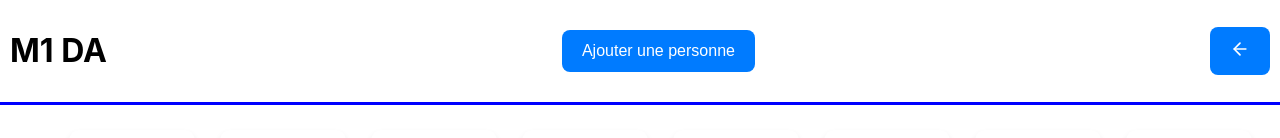
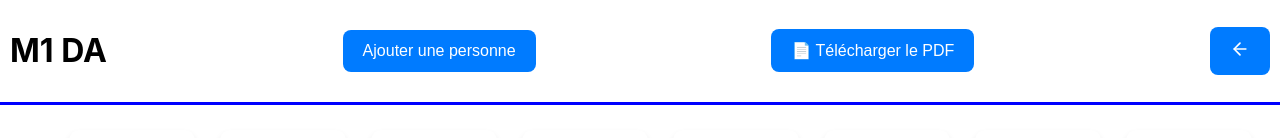
Before and after one commit to lugmog2728/TypeScript-Trombinoscope-GARDANNE_MATHON, a React (Create React App) app: page /trombi/1 in a window 1280 px wide. Shown: the top 138 px of the page. Built offline with nearby package versions, Linux system fonts and the light colour scheme; grey boxes are pictures that could not be loaded.

Commit message:
✨ implement PdfGenerator component

```diff
--- a/package.json
+++ b/package.json
@@ -14,6 +14,8 @@
     "@types/node": "^16.18.126",
     "@types/react": "^19.0.10",
     "@types/react-dom": "^19.0.4",
+    "jspdf": "^3.0.1",
+    "jspdf-autotable": "^5.0.2",
     "lucide-react": "^0.483.0",
     "react": "^19.0.0",
     "react-dom": "^19.0.0",
@@ -46,5 +48,8 @@
       "last 1 firefox version",
       "last 1 safari version"
     ]
+  },
+  "devDependencies": {
+    "@types/jspdf": "^1.3.3"
   }
 }
--- a/src/TrombiPage.tsx
+++ b/src/TrombiPage.tsx
@@ -2,6 +2,7 @@ import React, { useState } from "react";
 import { useNavigate } from "react-router-dom";
 import { ArrowLeft } from "lucide-react";
 import PersonList from "./components/PersonList";
+import PdfGenerator from "./utils/PdfGenerator";
 import { Person } from "./types/Person";
 import { Trombi } from "./types/Trombi";
 import Modal from "./utils/Modal";
@@ -53,6 +54,7 @@ const TrombiPage: React.FC<TrombiProps> = ({ trombi }) => {
             <div className="header">
                 <h1>{trombi.name}</h1>
                 <button onClick={() => setShowModal(true)}>Ajouter une personne</button>
+                <PdfGenerator people={personList} />
                 <button onClick={() => navigate("/")} >
                     <ArrowLeft size={20} />
                 </button>
--- /dev/null
+++ b/src/utils/PdfGenerator.tsx
@@ -0,0 +1,92 @@
+import React from "react";
+import { jsPDF } from "jspdf";
+import "jspdf-autotable";
+import { Person } from "../types/Person"; // Import du type
+
+const loadImage = (url: string): Promise<HTMLImageElement> => {
+    return new Promise((resolve, reject) => {
+        const img = new Image();
+        img.crossOrigin = "Anonymous";
+        img.onload = () => resolve(img);
+        img.onerror = (e) => reject(e);
+        img.src = url;
+    });
+};
+
+interface PdfGeneratorProps {
+    people: Person[];
+}
+
+const PdfGenerator: React.FC<PdfGeneratorProps> = ({ people }) => {
+    const generatePDF = async () => {
+        const doc = new jsPDF({
+            orientation: "portrait",
+            unit: "mm",
+            format: "a4",
+        });
+
+        doc.setFontSize(22);
+        doc.text("Trombinoscope", 105, 15, { align: "center" });
+
+        doc.setFontSize(10);
+        doc.text(`Généré le : ${new Date().toLocaleDateString("fr-FR")}`, 105, 22, { align: "center" });
+
+        let margin = 10;
+        let currentY = 35;
+        const cardWidth = 40;
+        const cardHeight = 50;
+        const pageHeight = doc.internal.pageSize.getHeight();
+        const pageWidth = doc.internal.pageSize.getWidth();
+        const cardsPerRow = 4;
+        const spacing = (pageWidth - 2 * margin - cardsPerRow * cardWidth) / (cardsPerRow - 1);
+
+        for (let i = 0; i < people.length; i++) {
+            const person = people[i];
+            const col = i % cardsPerRow;
+            const row = Math.floor(i / cardsPerRow);
+
+            let x = margin + col * (cardWidth + spacing);
+            let y = currentY + row * (cardHeight + 8);
+
+            // Vérifier si on dépasse la page
+            if (y + cardHeight > pageHeight - margin) {
+                doc.addPage();
+                currentY = 30;
+                y = currentY;
+            }
+
+            // Carte
+            doc.setFillColor(245, 245, 245);
+            doc.roundedRect(x, y, cardWidth, cardHeight, 2, 2, "F");
+
+            // Image
+            try {
+                const img = await loadImage(person.photo);
+                doc.addImage(img, "JPEG", x + 10, y + 5, 20, 20);
+            } catch {
+                doc.setFillColor(200, 200, 200);
+                doc.roundedRect(x + 10, y + 5, 20, 20, 2, 2, "F");
+            }
+
+            // Nom
+            doc.setFontSize(8);
+            doc.setFont("helvetica", "bold");
+            doc.text(person.name, x + 20, y + 28, { align: "center" });
+
+            // Catégorie
+            doc.setFontSize(7);
+            doc.setFont("helvetica", "italic");
+            doc.text(`(${person.category})`, x + 20, y + 33, { align: "center" });
+        }
+
+        doc.save(`Trombinoscope.pdf`);
+    };
+
+    return (
+        <button onClick={generatePDF}>
+            📄 Télécharger le PDF
+        </button>
+    );
+};
+
+export default PdfGenerator;
```
Also changed, not shown: 1 other file (tests, documents, lock files or other folders).
